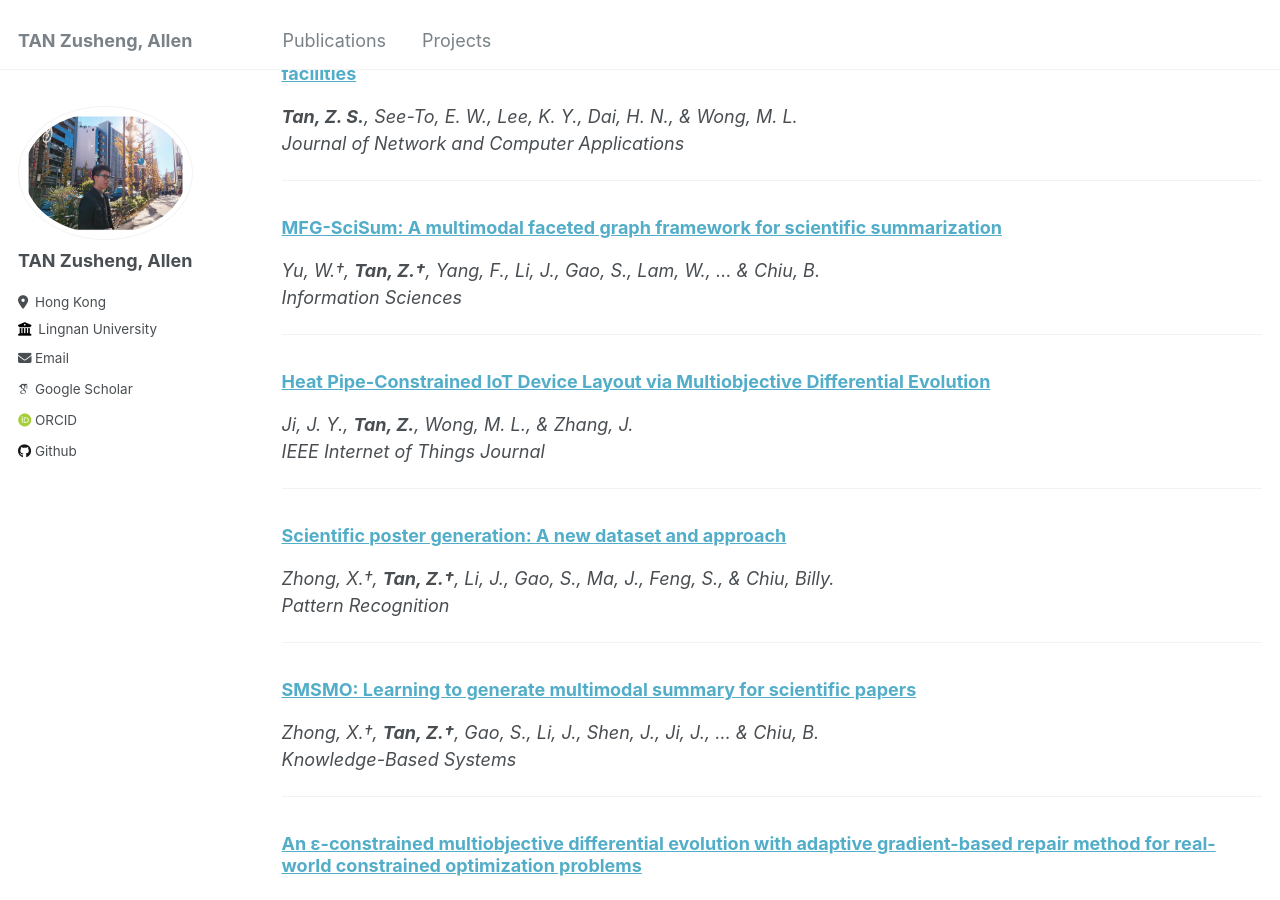
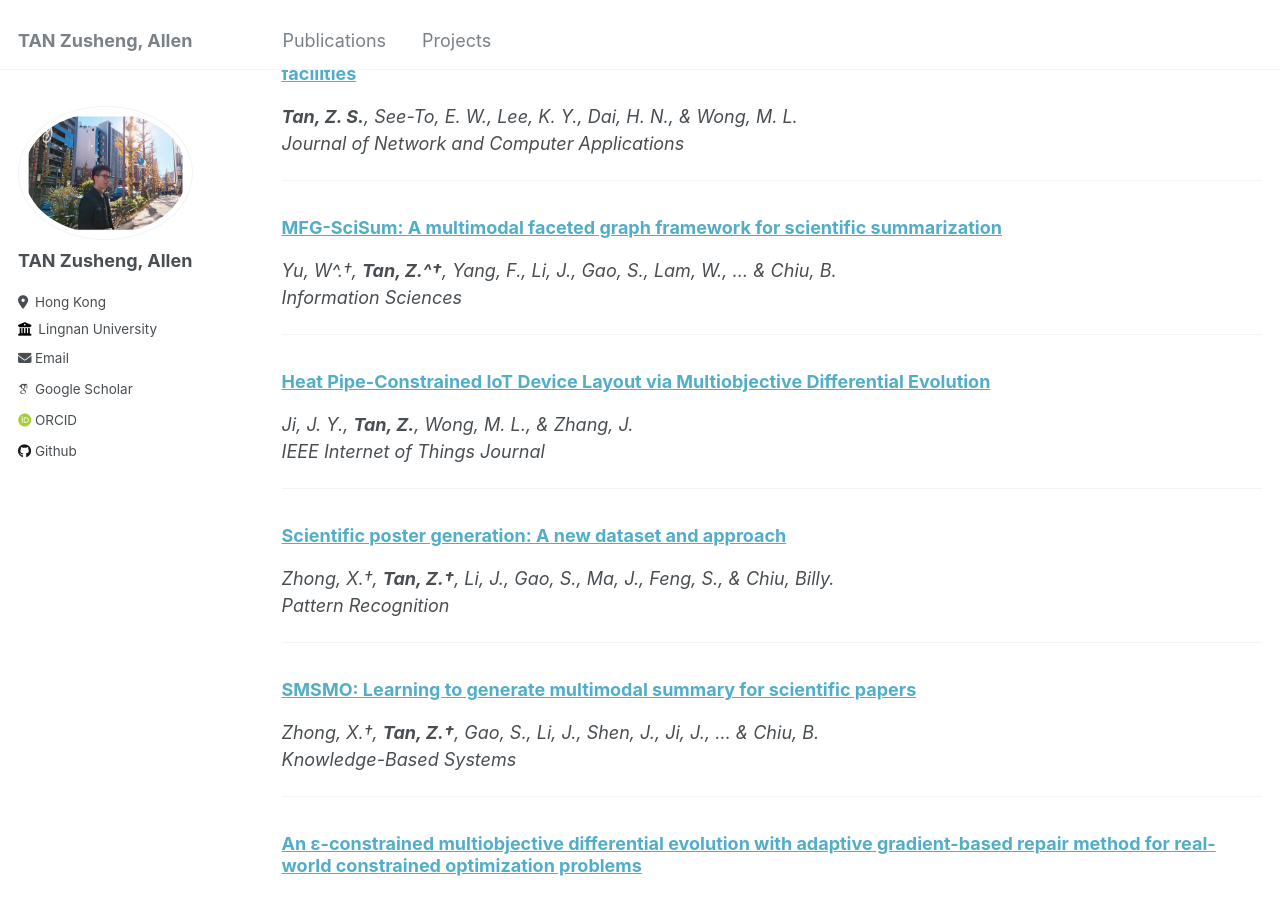
Before and after one commit to allent4n/allent4n.github.io, a Jekyll site: the page built from _pages/publications.md, in a window 1280 px wide and 900 px high, scrolled down 612 px. Built offline with Jekyll 4.4.1, drawn with Linux system fonts in a browser that asks for light colours; some web fonts are replaced.

```diff
--- a/_pages/publications.md
+++ b/_pages/publications.md
@@ -30,7 +30,7 @@ author_profile: true
 ---
 
 ### [MFG-SciSum: A multimodal faceted graph framework for scientific summarization](https://www.sciencedirect.com/science/article/abs/pii/S0020025525009879)
-*Yu, W.&dagger;, **Tan, Z.&dagger;**, Yang, F., Li, J., Gao, S., Lam, W., ... & Chiu, B.*
+*Yu, W^.&dagger;, **Tan, Z.^&dagger;**, Yang, F., Li, J., Gao, S., Lam, W., ... & Chiu, B.*
 *Information Sciences*
 
 ---
```
